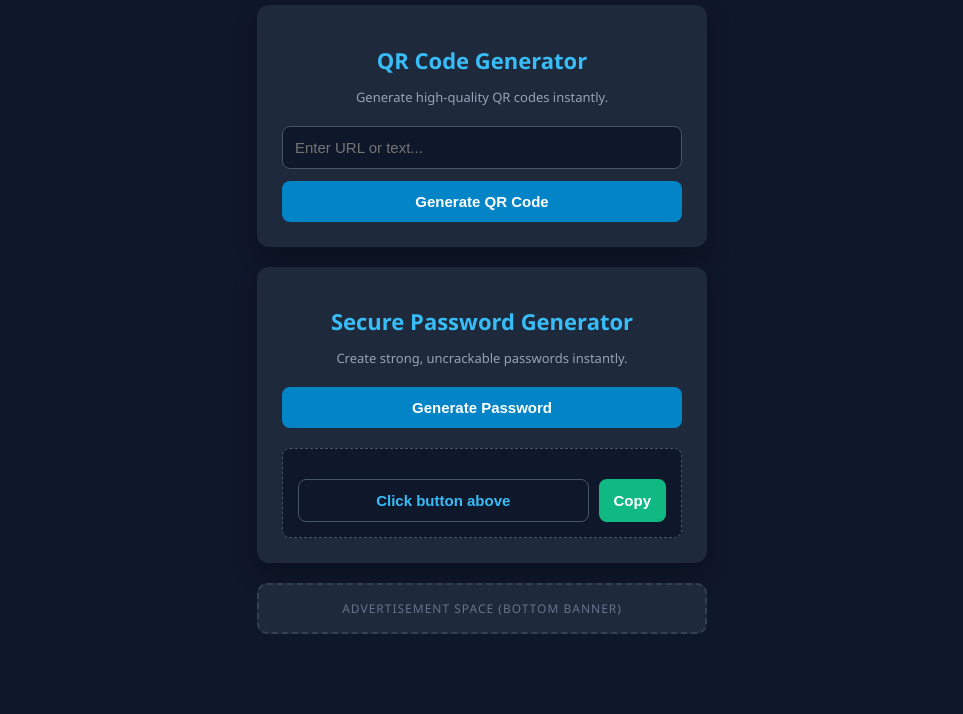
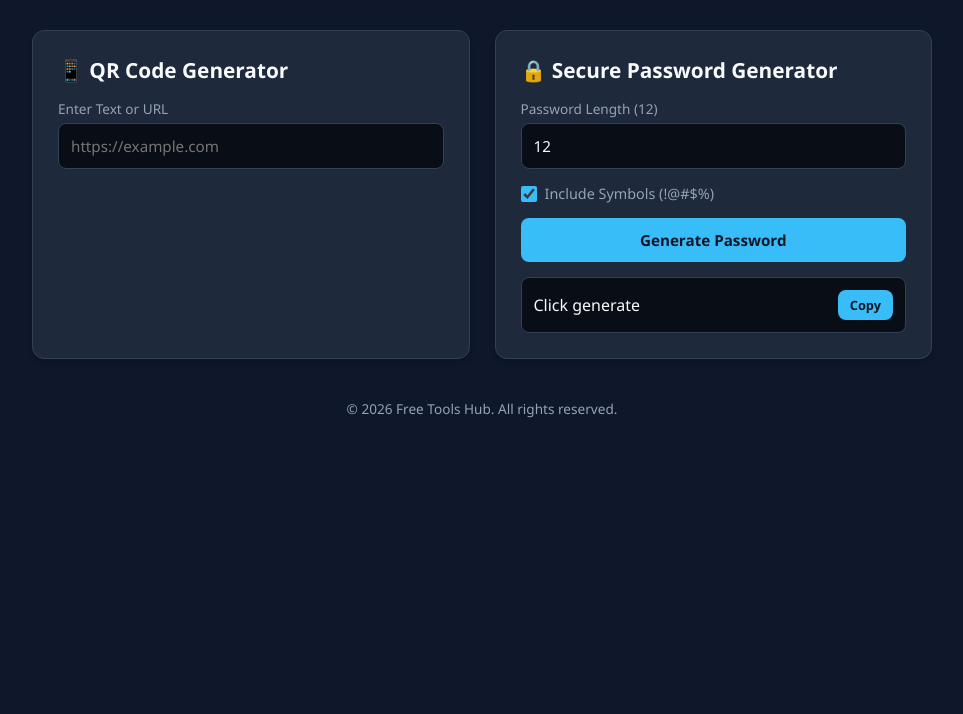
Before and after one commit to abbas-tools/free-tools, a plain HTML site: page index.html in a window 1280 px wide. Shown: the part 126-840 px from the top of the page, without its empty margins (158-1121 px from the left). After the commit the page ends 800 px from the top, so only its background shows below. Drawn offline with Linux system fonts and the light colour scheme; a script that the page names is missing.

Commit message:
Add files via upload

```diff
--- a/index.html
+++ b/index.html
@@ -3,229 +3,288 @@
 <head>
     <meta charset="UTF-8">
     <meta name="viewport" content="width=device-width, initial-scale=1.0">
-    <title>Free Online Tools - QR Code & Password Generator</title>
-    <!-- QRCode.js Library from CDN -->
-    <script src="https://cdnjs.cloudflare.com/ajax/libs/qrcodejs/1.0.0/qrcode.min.js"></script>
+    <title>Free Tools Hub - QR Code Generator & Secure Password Creator</title>
+    <meta name="description" content="Free online tools platform featuring a fast QR Code generator for URLs and text, plus a secure password generator with a one-click copy button. 100% free, fast, and fully mobile-friendly.">
+    <meta name="keywords" content="free tools, qr code generator, password generator, online tools, QR scanner, secure password maker">
+    <meta name="author" content="Abbas Hassan">
     <style>
+        :root {
+            --bg-color: #0f172a;
+            --card-bg: #1e293b;
+            --text-color: #f8fafc;
+            --text-secondary: #94a3b8;
+            --accent-color: #38bdf8;
+            --accent-hover: #0ea5e9;
+            --border-color: #334155;
+            --input-bg: #090d16;
+        }
+
+        * {
+            margin: 0;
+            padding: 0;
+            box-sizing: border-box;
+            font-family: 'Segoe UI', Tahoma, Geneva, Verdana, sans-serif;
+        }
+
         body {
-            font-family: 'Segoe UI', Tahoma, Geneva, Verdana, sans-serif;
-            background-color: #0f172a;
-            color: #f8fafc;
-            margin: 0;
+            background-color: var(--bg-color);
+            color: var(--text-color);
+            min-height: 100vh;
+            display: flex;
+            flex-direction: column;
+            align-items: center;
             padding: 20px;
+        }
+
+        header {
+            text-align: center;
+            margin-bottom: 30px;
+            max-width: 600px;
+        }
+
+        header h1 {
+            font-size: 2.2rem;
+            margin-bottom: 10px;
+            color: var(--accent-color);
+        }
+
+        header p {
+            color: var(--text-secondary);
+            font-size: 1rem;
+            line-height: 1.5;
+        }
+
+        .container {
+            display: grid;
+            grid-template-columns: 1fr;
+            gap: 25px;
+            width: 100%;
+            max-width: 600px;
+        }
+
+        @media (min-width: 768px) {
+            .container {
+                grid-template-columns: 1fr 1fr;
+                max-width: 900px;
+            }
+            header {
+                max-width: 800px;
+            }
+        }
+
+        .tool-card {
+            background-color: var(--card-bg);
+            border: 1px solid var(--border-color);
+            border-radius: 12px;
+            padding: 25px;
+            box-shadow: 0 4px 6px -1px rgba(0, 0, 0, 0.1), 0 2px 4px -1px rgba(0, 0, 0, 0.06);
+        }
+
+        .tool-card h2 {
+            font-size: 1.3rem;
+            margin-bottom: 15px;
+            display: flex;
+            align-items: center;
+            gap: 8px;
+        }
+
+        .input-group {
+            margin-bottom: 15px;
+        }
+
+        .input-group label {
+            display: block;
+            font-size: 0.85rem;
+            color: var(--text-secondary);
+            margin-bottom: 5px;
+        }
+
+        input[type="text"], input[type="number"] {
+            width: 100%;
+            padding: 12px;
+            background-color: var(--input-bg);
+            border: 1px solid var(--border-color);
+            border-radius: 8px;
+            color: var(--text-color);
+            font-size: 0.95rem;
+            outline: none;
+            transition: border-color 0.2s;
+        }
+
+        input[type="text"]:focus, input[type="number"]:focus {
+            border-color: var(--accent-color);
+        }
+
+        .btn {
+            background-color: var(--accent-color);
+            color: #0f172a;
+            border: none;
+            border-radius: 8px;
+            padding: 12px 20px;
+            font-size: 0.95rem;
+            font-weight: 600;
+            cursor: pointer;
+            width: 100%;
+            transition: background-color 0.2s, transform 0.1s;
+        }
+
+        .btn:hover {
+            background-color: var(--accent-hover);
+        }
+
+        .btn:active {
+            transform: scale(0.98);
+        }
+
+        .result-box {
+            margin-top: 15px;
+            padding: 12px;
+            background-color: var(--input-bg);
+            border: 1px solid var(--border-color);
+            border-radius: 8px;
+            word-break: break-all;
+            font-family: monospace;
+            display: flex;
+            justify-content: space-between;
+            align-items: center;
+            gap: 10px;
+            min-height: 48px;
+        }
+
+        .qr-output {
             display: flex;
             justify-content: center;
-            align-items: center;
-            min-height: 100vh;
-        }
-        .main-container {
-            width: 100%;
-            max-width: 450px;
-        }
-        .card {
-            background: #1e293b;
-            padding: 25px;
-            border-radius: 12px;
-            box-shadow: 0 10px 25px rgba(0,0,0,0.3);
-            text-align: center;
-            margin-bottom: 20px;
-            box-sizing: border-box;
-        }
-        h1 { margin-bottom: 5px; font-size: 22px; color: #38bdf8; }
-        p { color: #94a3b8; font-size: 13px; margin-bottom: 20px; }
-        input[type="text"] {
-            width: 100%;
-            padding: 12px;
-            border: 1px solid #475569;
-            background: #0f172a;
-            color: #fff;
-            border-radius: 8px;
-            font-size: 15px;
-            margin-bottom: 12px;
-            box-sizing: border-box;
-        }
-        button {
-            background-color: #0284c7;
-            color: white;
-            border: none;
-            padding: 12px 20px;
-            width: 100%;
-            border-radius: 8px;
-            font-size: 15px;
-            cursor: pointer;
-            font-weight: bold;
-            transition: background 0.2s;
-        }
-        button:hover { background-color: #0369a1; }
-        .result-box {
-            margin-top: 20px;
-            background: #0f172a;
-            padding: 15px;
-            border-radius: 8px;
-            border: 1px dashed #475569;
-            display: none;
-        }
-        #qrcode {
-            display: inline-block;
-            margin-top: 10px;
-            background: #fff;
-            padding: 10px;
-            border-radius: 6px;
-        }
-        .pass-output {
-            display: flex;
-            gap: 10px;
             margin-top: 15px;
         }
-        .pass-output input {
-            margin-bottom: 0;
-            background: #0f172a;
-            color: #38bdf8;
-            font-weight: bold;
+
+        .qr-output canvas, .qr-output img {
+            border-radius: 6px;
+            background: #fff;
+            padding: 8px;
+        }
+
+        .checkbox-group {
+            display: flex;
+            align-items: center;
+            gap: 8px;
+            margin-bottom: 15px;
+            font-size: 0.9rem;
+            color: var(--text-secondary);
+            cursor: pointer;
+        }
+
+        .checkbox-group input {
+            accent-color: var(--accent-color);
+            width: 16px;
+            height: 16px;
+            cursor: pointer;
+        }
+
+        footer {
+            margin-top: 40px;
+            color: var(--text-secondary);
+            font-size: 0.85rem;
             text-align: center;
-        }
-        .copy-btn {
-            background-color: #10b981;
-            width: auto;
-            padding: 0 15px;
-        }
-        .copy-btn:hover { background-color: #059669; }
-
-        /* Ad Banner Styling */
-        .ad-banner {
-            background: #1e293b;
-            border: 2px dashed #334155;
-            color: #64748b;
-            padding: 15px;
-            border-radius: 10px;
-            text-align: center;
-            font-size: 12px;
-            margin-bottom: 20px;
-            text-transform: uppercase;
-            letter-spacing: 1px;
         }
     </style>
 </head>
 <body>
-    <div class="main-container">
 
-        <!-- Top Ad Banner Space (Yahan AdSense ka code lagayein) -->
-        <div class="ad-banner">
-            Advertisement Space (Top Banner)
-        </div>
+    <header>
+        <h1>Free Tools Hub</h1>
+        <p>Free online tools platform featuring a fast QR Code generator for URLs and text, plus a secure password generator with a one-click copy button. 100% free, fast, and fully mobile-friendly.</p>
+    </header>
 
-        <!-- Tool 1: QR Code Generator -->
-        <div class="card">
-            <h1>QR Code Generator</h1>
-            <p>Generate high-quality QR codes instantly.</p>
-            <input type="text" id="qrText" placeholder="Enter URL or text...">
-            <button onclick="generateQR()">Generate QR Code</button>
-
-            <div class="result-box" id="qrResultBox">
-                <div id="qrcode"></div>
+    <div class="container">
+        <!-- QR Code Generator Tool -->
+        <div class="tool-card">
+            <h2>📱 QR Code Generator</h2>
+            <div class="input-group">
+                <label for="qr-input">Enter Text or URL</label>
+                <input type="text" id="qr-input" placeholder="https://example.com" oninput="generateQRCode()">
+            </div>
+            <div class="qr-output" id="qr-code-box">
+                <!-- QR code will render here -->
             </div>
         </div>
 
-        <!-- Tool 2: Password Generator -->
-        <div class="card">
-            <h1>Secure Password Generator</h1>
-            <p>Create strong, uncrackable passwords instantly.</p>
-            <button onclick="generatePassword()">Generate Password</button>
-
-            <div class="result-box" id="passResultBox" style="display:block;">
-                <div class="pass-output">
-                    <input type="text" id="passText" readonly value="Click button above">
-                    <button class="copy-btn" onclick="copyPassword()">Copy</button>
-                </div>
+        <!-- Password Generator Tool -->
+        <div class="tool-card">
+            <h2>🔒 Secure Password Generator</h2>
+            <div class="input-group">
+                <label for="pass-length">Password Length (<span id="len-val">12</span>)</label>
+                <input type="number" id="pass-length" value="12" min="6" max="32" oninput="document.getElementById('len-val').innerText = this.value">
+            </div>
+            <label class="checkbox-group">
+                <input type="checkbox" id="include-symbols" checked> Include Symbols (!@#$%)
+            </label>
+            <button class="btn" onclick="generatePassword()">Generate Password</button>
+            <div class="result-box">
+                <span id="password-output">Click generate</span>
+                <button class="btn" style="width: auto; padding: 6px 12px; font-size: 0.8rem;" onclick="copyPassword()">Copy</button>
             </div>
         </div>
-
-        <!-- Bottom Ad Banner Space (Yahan bhi ad code aa sakta hai) -->
-        <div class="ad-banner">
-            Advertisement Space (Bottom Banner)
-        </div>
-
     </div>
 
+    <footer>
+        &copy; 2026 Free Tools Hub. All rights reserved.
+    </footer>
+
+    <!-- QR Code Library CDN -->
+    <script src="https://cdnjs.cloudflare.com/ajax/libs/qrcodejs/1.0.0/qrcode.min.js"></script>
     <script>
-        // QR Code Logic
-        function generateQR() {
-            let text = document.getElementById("qrText").value.trim();
-            let qrContainer = document.getElementById("qrcode");
-            let resultBox = document.getElementById("qrResultBox");
+        // QR Code Generator Logic
+        let qrcodeBox = document.getElementById("qr-code-box");
+        let qrcode = new QRCode(qrcodeBox, {
+            text: "https://example.com",
+            width: 150,
+            height: 150,
+            colorDark : "#000000",
+            colorLight : "#ffffff",
+            correctLevel : QRCode.CorrectLevel.H
+        });
 
-            if (text === "") {
-                alert("Please enter some text or URL!");
-                return;
+        function generateQRCode() {
+            let inputVal = document.getElementById("qr-input").value;
+            qrcodeBox.innerHTML = "";
+            if(inputVal.trim() === "") {
+                inputVal = "https://example.com";
             }
-
-            qrContainer.innerHTML = "";
-            new QRCode(qrContainer, {
-                text: text,
-                width: 160,
-                height: 160,
-                colorDark: "#000000",
-                colorLight: "#ffffff",
-                correctLevel: QRCode.CorrectLevel.H
+            new QRCode(qrcodeBox, {
+                text: inputVal,
+                width: 150,
+                height: 150,
             });
-
-            resultBox.style.display = "block";
         }
 
         // Password Generator Logic
         function generatePassword() {
-            let chars = "ABCDEFGHIJKLMNOPQRSTUVWXYZabcdefghijklmnopqrstuvwxyz0123456789@#$%&*!";
-            let passLength = 14;
-            let password = "";
+            let length = document.getElementById("pass-length").value;
+            let includeSymbols = document.getElementById("include-symbols").checked;
 
-            for (let i = 0; i < passLength; i++) {
-                let randomIndex = Math.floor(Math.random() * chars.length);
-                password += chars[randomIndex];
+            let chars = "ABCDEFGHIJKLMNOPQRSTUVWXYZabcdefghijklmnopqrstuvwxyz0123456789";
+            if (includeSymbols) {
+                chars += "!@#$%^&*()_+-=[]{}|;:,.<>?";
             }
 
-            document.getElementById("passText").value = password;
+            let password = "";
+            for (let i = 0; i < length; i++) {
+                password += chars.charAt(Math.floor(Math.random() * chars.length));
+            }
+
+            document.getElementById("password-output").innerText = password;
         }
 
-        // Robust Copy Password Function
         function copyPassword() {
-            let passInput = document.getElementById("passText");
-
-            if (passInput.value === "Click button above" || passInput.value === "") {
-                alert("Please generate a password first!");
-                return;
-            }
-
-            passInput.select();
-            passInput.setSelectionRange(0, 99999);
-
-            try {
-                if (navigator.clipboard && navigator.clipboard.writeText) {
-                    navigator.clipboard.writeText(passInput.value).then(() => {
-                        alert("Password copied successfully!");
-                    }).catch(err => {
-                        fallbackCopy(passInput);
-                    });
-                } else {
-                    fallbackCopy(passInput);
-                }
-            } catch (err) {
-                fallbackCopy(passInput);
+            let passText = document.getElementById("password-output").innerText;
+            if(passText && passText !== "Click generate") {
+                navigator.clipboard.writeText(passText);
+                alert("Password copied to clipboard!");
             }
         }
 
-        function fallbackCopy(inputElement) {
-            try {
-                inputElement.select();
-                var successful = document.execCommand('copy');
-                if (successful) {
-                    alert("Password copied successfully!");
-                } else {
-                    alert("Failed to copy. Please copy manually.");
-                }
-            } catch (err) {
-                alert("Browser does not support automatic copying. Please copy manually.");
-            }
-        }
+        // Run default password on load
+        generatePassword();
     </script>
 </body>
 </html>
```
